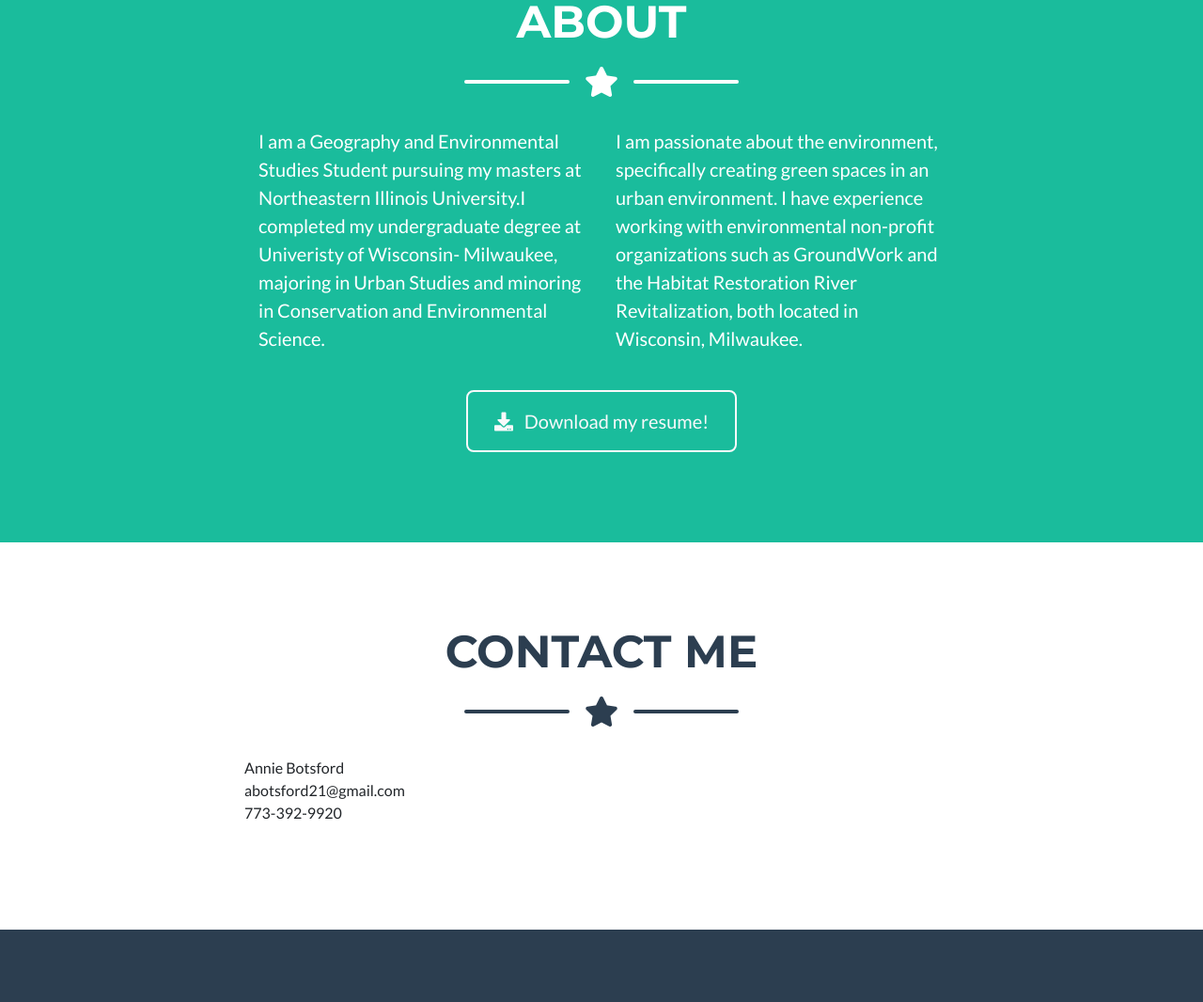
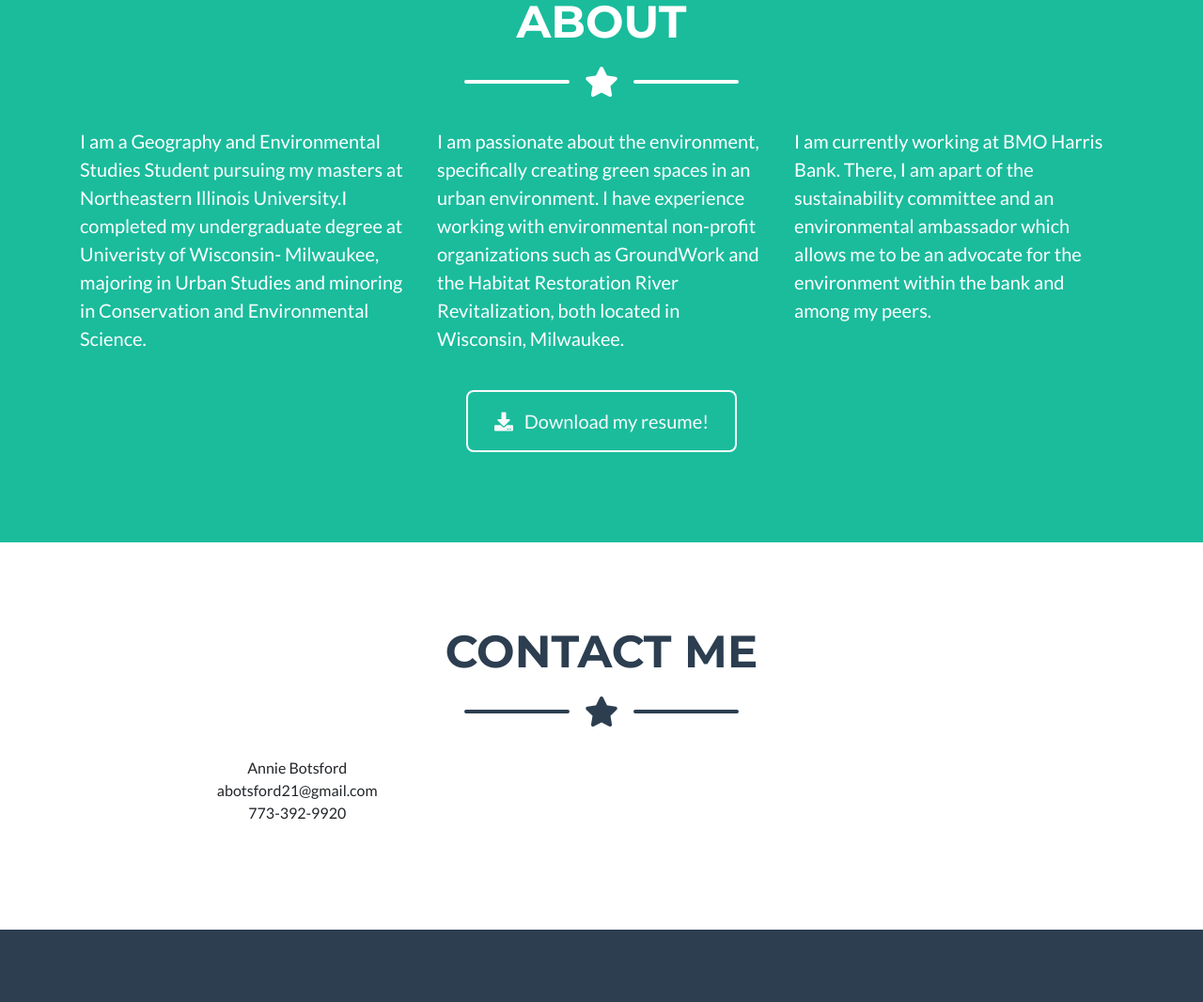
Before and after one commit to abotsford/abotsford.github.io, a website with bundled scripts: page index.html in a window 1280 px wide. Shown: the part 2056-3122 px from the top of the page at 94% size. Built offline with nearby package versions, Linux system fonts and the light colour scheme.

Commit message:
about section + 3rd colum bio

```diff
--- a/index.html
+++ b/index.html
@@ -192,6 +192,9 @@
         <div class="col-lg-4 mr-auto">
           <p class="lead">I am passionate about the environment, specifically creating green spaces in an urban environment. I have experience working with environmental non-profit organizations such as GroundWork and the Habitat Restoration River Revitalization, both located in Wisconsin, Milwaukee. </p>
         </div>
+        <div class="col-lg-4 mc-auto">
+          <p class="lead">I am currently working at BMO Harris Bank. There, I am apart of the sustainability committee and an environmental ambassador which allows me to be an advocate for the environment within the bank and among my peers. </p>
+        </div>
       </div>
 
       <!-- About Section Button -->
@@ -222,46 +225,10 @@
       </div>
 
       <!-- Contact Section Form -->
-      <div class="row">
-        <div class="col-lg-8 mx-auto">
-          <p class= "row"> Annie Botsford <br> abotsford21@gmail.com <br> 773-392-9920 </p>
-          <!-- To configure the contact form email address, go to mail/contact_me.php and update the email address in the PHP file on line 19. -->
-          <!-- <form name="sentMessage" id="contactForm" novalidate="novalidate">
-            <div class="control-group">
-              <div class="form-group floating-label-form-group controls mb-0 pb-2">
-                <label>Name</label>
-                <input class="form-control" id="name" type="text" placeholder="Name" required="required" data-validation-required-message="Please enter your name.">
-                <p class="help-block text-danger"></p>
-              </div>
-            </div>
-            <div class="control-group">
-              <div class="form-group floating-label-form-group controls mb-0 pb-2">
-                <label>Email Address</label>
-                <input class="form-control" id="email" type="email" placeholder="Email Address" required="required" data-validation-required-message="Please enter your email address.">
-                <p class="help-block text-danger"></p>
-              </div>
-            </div>
-            <div class="control-group">
-              <div class="form-group floating-label-form-group controls mb-0 pb-2">
-                <label>Phone Number</label>
-                <input class="form-control" id="phone" type="tel" placeholder="Phone Number" required="required" data-validation-required-message="Please enter your phone number.">
-                <p class="help-block text-danger"></p>
-              </div>
-            </div>
-            <div class="control-group">
-              <div class="form-group floating-label-form-group controls mb-0 pb-2">
-                <label>Message</label>
-                <textarea class="form-control" id="message" rows="5" placeholder="Message" required="required" data-validation-required-message="Please enter a message."></textarea>
-                <p class="help-block text-danger"></p>
-              </div>
-            </div>
-            <br>
-            <div id="success"></div>
-            <div class="form-group">
-              <button type="submit" class="btn btn-primary btn-xl" id="sendMessageButton">Send</button>
-            </div>
-          </form> -->
-        </div>
+      <div class="subheadingg">
+        <center class="col-lg-5 text-center">
+          <p class= "text-center"> Annie Botsford <br> abotsford21@gmail.com <br> 773-392-9920 </p>
+        </center>
       </div>
 
     </div>
```
